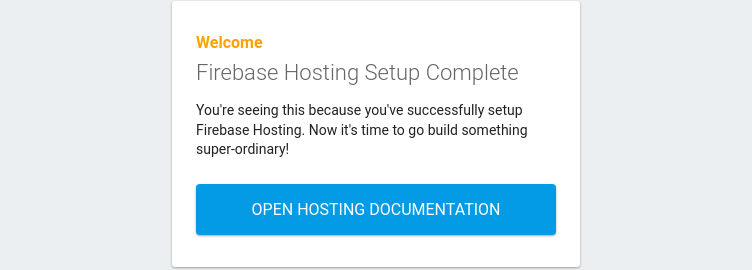
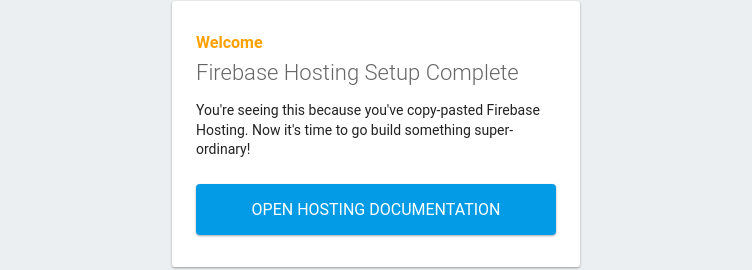
Before and after one commit to aim202/fbwebapp-demo1, a plain HTML site: page public/index.html in a window 1280 px wide. Shown: the part 99-369 px from the top of the page, without its empty margins (264-1016 px from the left). Drawn offline with Linux system fonts and the light colour scheme; some packages are replaced by stand-ins of ours.

Commit message:
index.html change

```diff
--- a/public/index.html
+++ b/public/index.html
@@ -42,7 +42,7 @@
     <div id="message">
       <h2>Welcome</h2>
       <h1>Firebase Hosting Setup Complete</h1>
-      <p>You're seeing this because you've successfully setup Firebase Hosting. Now it's time to go build something super-ordinary!</p>
+      <p>You're seeing this because you've copy-pasted Firebase Hosting. Now it's time to go build something super-ordinary!</p>
       <a target="_blank" href="https://firebase.google.com/docs/hosting/">Open Hosting Documentation</a>
     </div>
     <p id="load">Firebase SDK Loading&hellip;</p>
```
